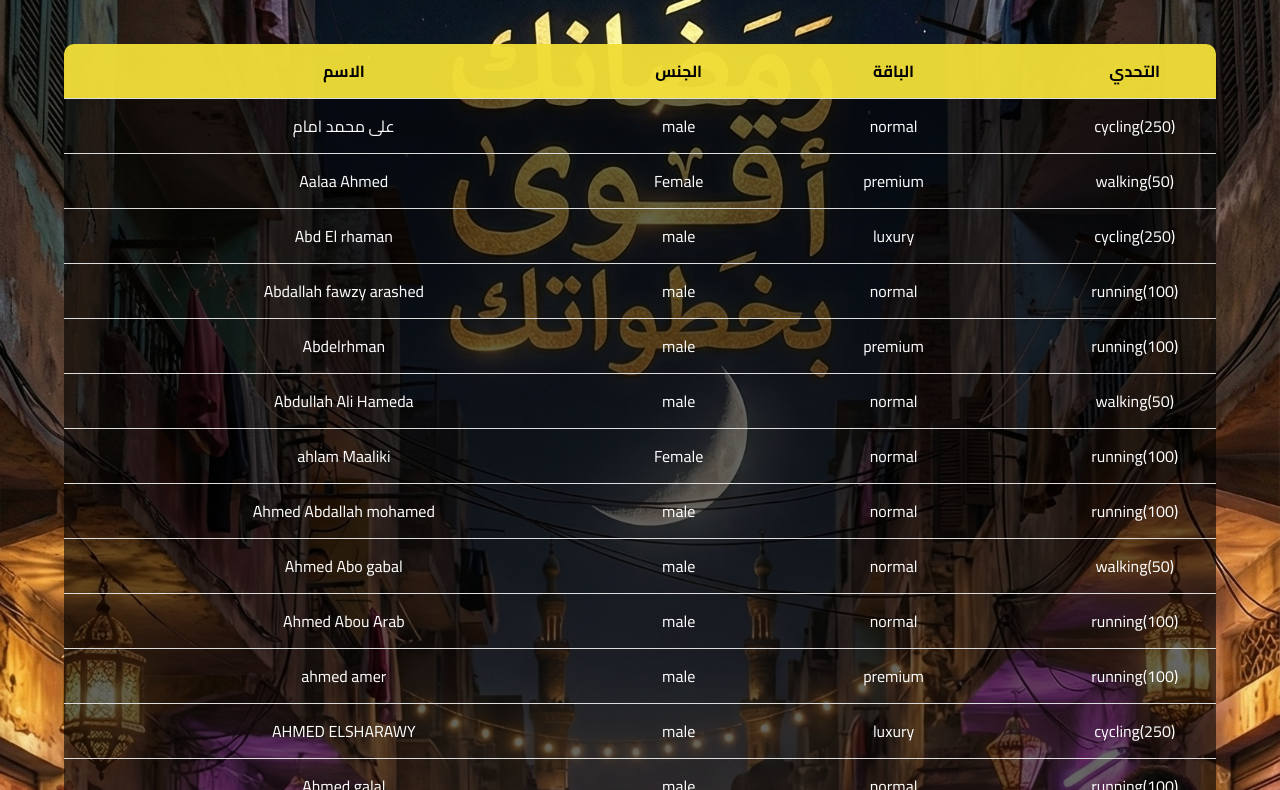
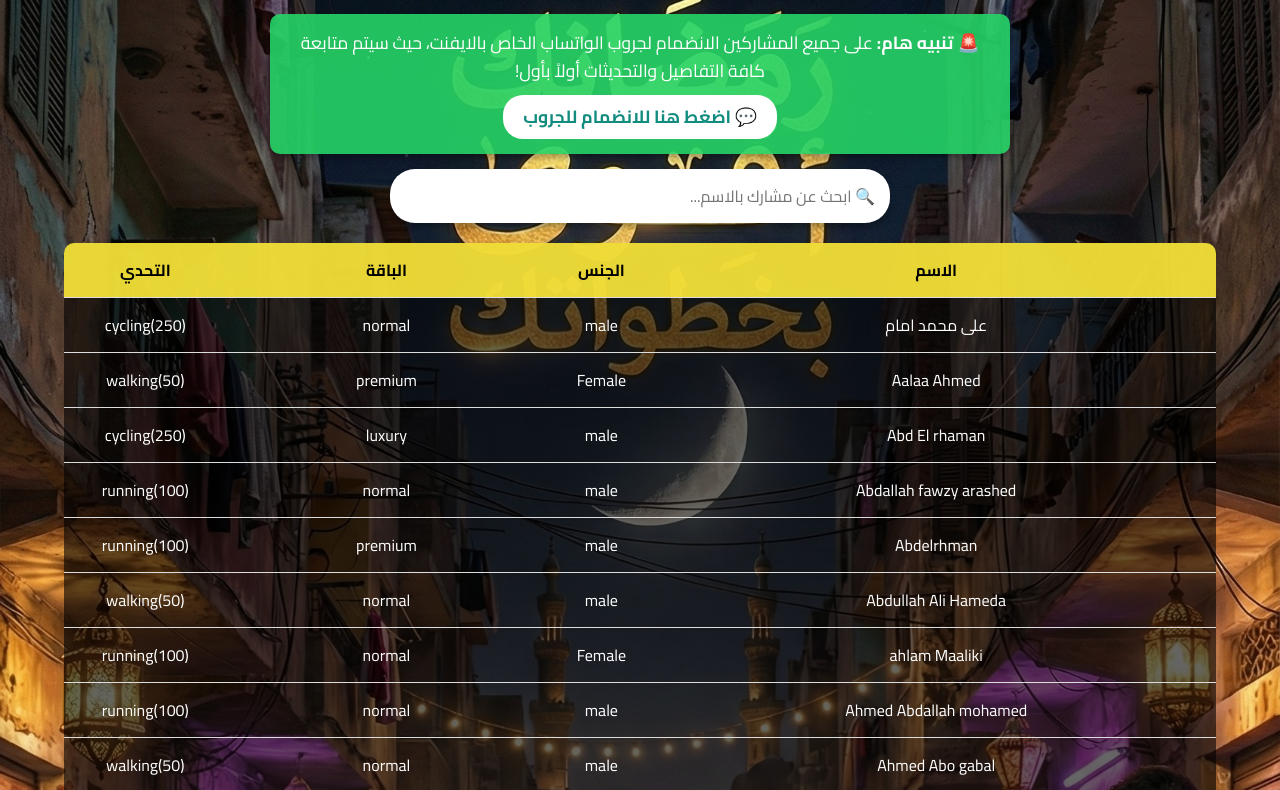
Before and after one commit to mohamedatrees-special/regigster, a plain HTML site: page index.html in a window 1280 px wide. Shown: the part 116-906 px from the top of the page. Drawn offline with Linux system fonts and the light colour scheme.

Commit message:
Update index.html

```diff
--- a/index.html
+++ b/index.html
@@ -1,5 +1,5 @@
 <!DOCTYPE html>
-<html lang="ar">
+<html lang="ar" dir="rtl">
 <head>
 <meta charset="UTF-8">
 <meta name="viewport" content="width=device-width, initial-scale=1.0">
@@ -38,9 +38,67 @@
         text-shadow: 2px 2px 5px #000;
     }
 
+    /* تنسيقات قسم الواتساب والبحث */
+    .top-section {
+        width: 90%;
+        margin: 10px auto 20px auto;
+        display: flex;
+        flex-direction: column;
+        align-items: center;
+        gap: 15px;
+    }
+
+    .whatsapp-banner {
+        background-color: rgba(37, 211, 102, 0.9); /* لون الواتساب */
+        color: #fff;
+        padding: 15px 20px;
+        border-radius: 10px;
+        text-align: center;
+        font-size: 1.1rem;
+        box-shadow: 0 4px 6px rgba(0,0,0,0.3);
+        width: 100%;
+        max-width: 700px;
+        line-height: 1.6;
+    }
+
+    .whatsapp-banner a {
+        display: inline-block;
+        margin-top: 10px;
+        background-color: #fff;
+        color: #128C7E;
+        text-decoration: none;
+        padding: 8px 20px;
+        border-radius: 20px;
+        font-weight: bold;
+        transition: 0.3s;
+    }
+
+    .whatsapp-banner a:hover {
+        background-color: #f1f1f1;
+        transform: scale(1.05);
+    }
+
+    .search-container {
+        width: 100%;
+        max-width: 500px;
+    }
+
+    #searchInput {
+        width: 100%;
+        padding: 12px 15px;
+        border: none;
+        border-radius: 25px;
+        font-family: 'Cairo', sans-serif;
+        font-size: 1rem;
+        outline: none;
+        box-shadow: 0 4px 6px rgba(0,0,0,0.3);
+        box-sizing: border-box; /* علشان الـ padding مايبوظش العرض */
+    }
+
+    /* تنسيقات الجدول */
     table {
         width: 90%;
-        margin: 40px auto;
+        margin: 0 auto 40px auto;
         border-collapse: collapse;
         background-color: rgba(0,0,0,0.6);
         border-radius: 10px;
@@ -64,7 +122,7 @@
         background-color: rgba(255, 255, 255, 0.2);
     }
 
-    /* اجعل الجدول متجاوب */
+    /* متجاوب مع الموبايل */
     @media (max-width: 768px) {
         table, th, td {
             font-size: 0.9rem;
@@ -75,15 +133,31 @@
         header img {
             height: 60px;
         }
+        .whatsapp-banner {
+            font-size: 1rem;
+        }
     }
 </style>
 </head>
 <body>
+
 <header>
     <img src="moon.png" alt="Moon">
     <img src="logo.png" alt="Logo">
     <h1>قائمة المشاركين</h1>
 </header>
+
+<div class="top-section">
+    <div class="whatsapp-banner">
+        🚨 <strong>تنبيه هام:</strong> على جميع المشاركين الانضمام لجروب الواتساب الخاص بالايفنت، حيث سيتم متابعة كافة التفاصيل والتحديثات أولاً بأول!
+        <br>
+        <a href="https://chat.whatsapp.com/FKXpZdMUTop9A4l8gvPET4" target="_blank">💬 اضغط هنا للانضمام للجروب</a>
+    </div>
+
+    <div class="search-container">
+        <input type="text" id="searchInput" placeholder="🔍 ابحث عن مشارك بالاسم...">
+    </div>
+</div>
 
 <table id="participants">
     <thead>
@@ -95,8 +169,7 @@
         </tr>
     </thead>
     <tbody>
-        <!-- البيانات هتتحط هنا بواسطة جافاسكربت -->
-    </tbody>
+        </tbody>
 </table>
 
 <script>
@@ -106,7 +179,6 @@
     .then(data => {
         const tbody = document.querySelector('#participants tbody');
         data.forEach(item => {
-            // نتأكد ان الاسم مش فاضي
             if(item.Name && item.Gender) {
                 const tr = document.createElement('tr');
                 tr.innerHTML = `
@@ -120,6 +192,25 @@
         });
     })
     .catch(err => console.error('Error loading JSON:', err));
+
+    // برمجة شريط البحث (Live Search)
+    document.getElementById('searchInput').addEventListener('keyup', function() {
+        // تحويل النص المكتوب لحروف صغيرة (لو البيانات فيها إنجليزي) لتسهيل البحث
+        let searchValue = this.value.toLowerCase();
+        let tableRows = document.querySelectorAll('#participants tbody tr');
+
+        tableRows.forEach(row => {
+            // بنجيب النص اللي جوه أول خلية (اللي هي عمود الاسم)
+            let nameCell = row.cells[0].textContent.toLowerCase();
+
+            // لو الاسم بيحتوي على النص المكتوب في البحث، اعرض الصف، غير كده اخفيه
+            if (nameCell.includes(searchValue)) {
+                row.style.display = '';
+            } else {
+                row.style.display = 'none';
+            }
+        });
+    });
 </script>
 </body>
 </html>
```
